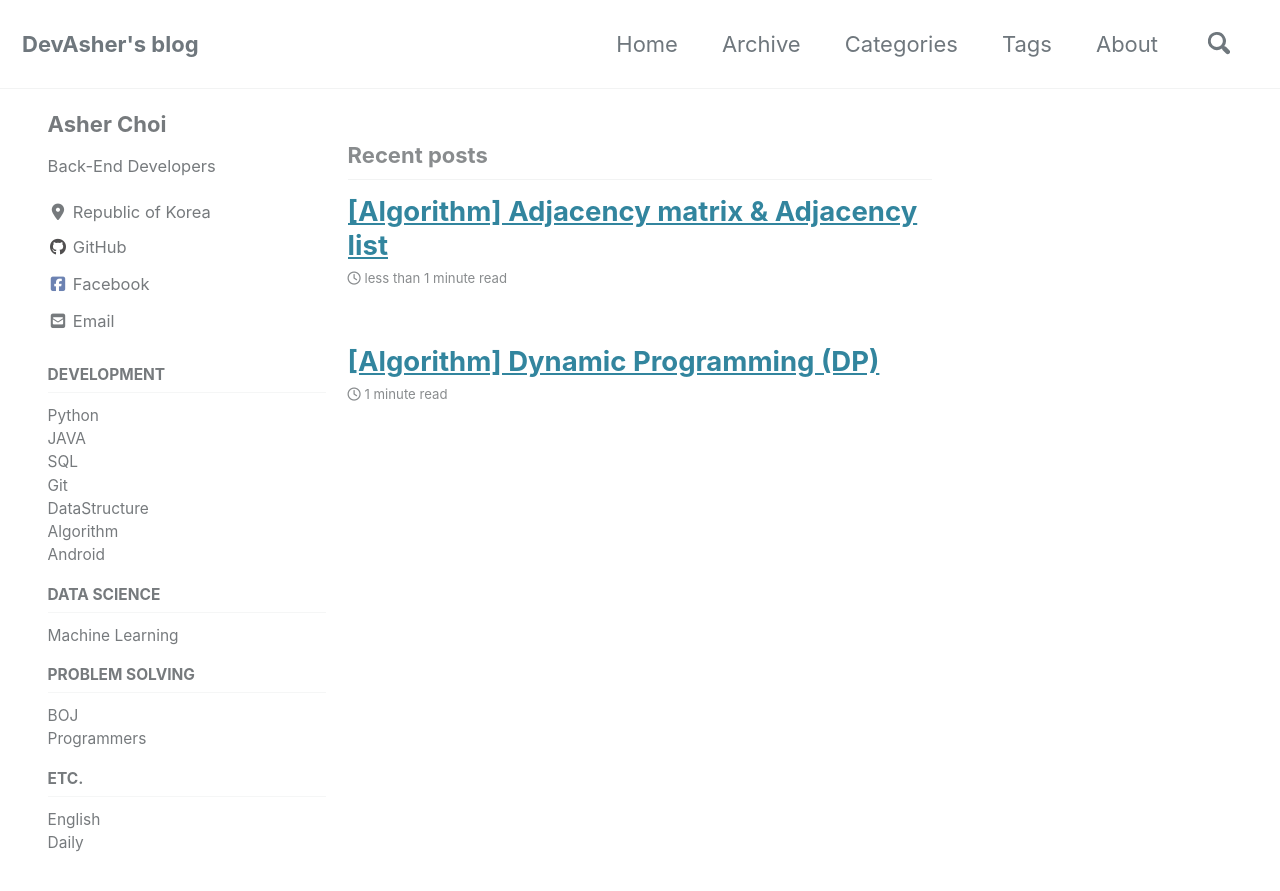
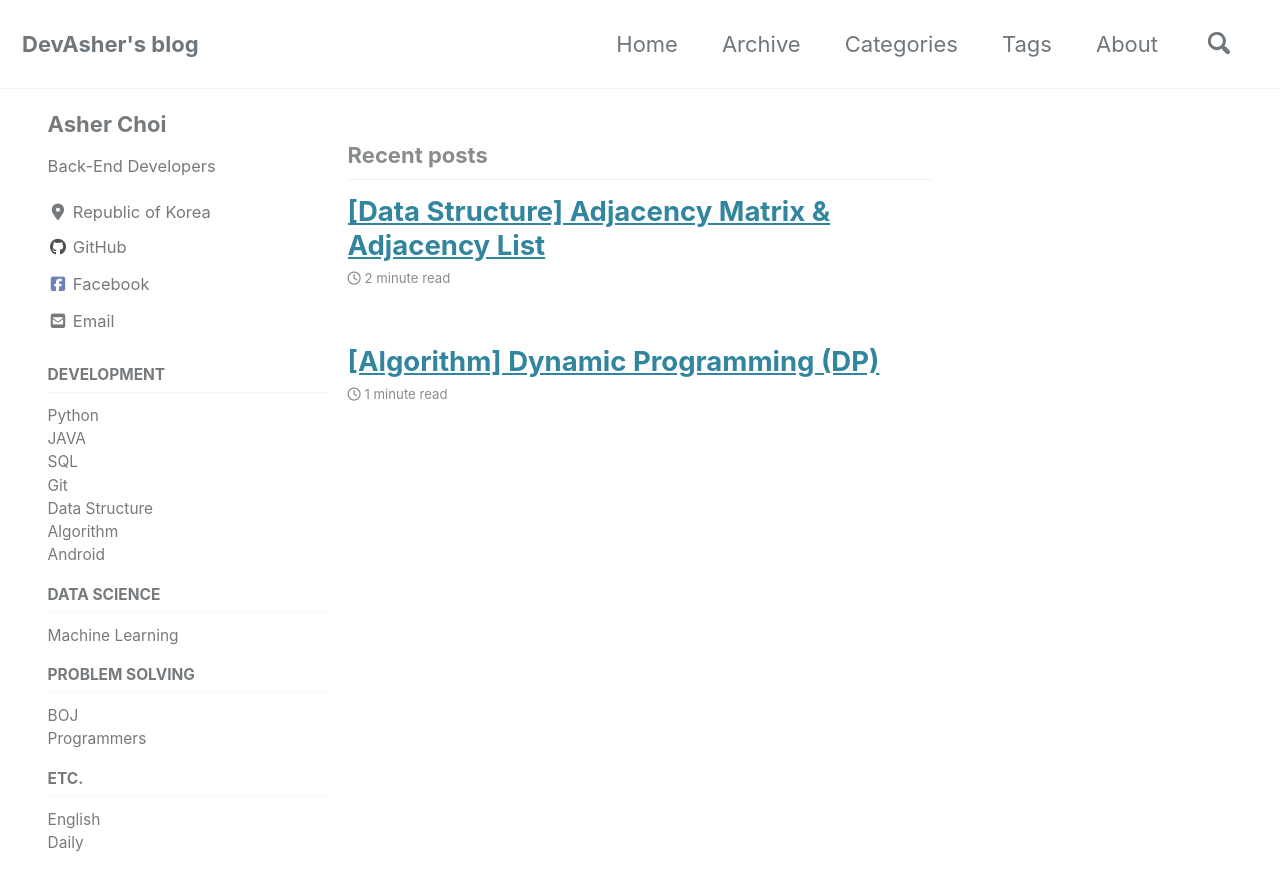
Before and after one commit to asherchoi/asherchoi.github.io, a Jekyll site: the page built from index.html, in a window 1280 px wide and 900 px high. Shown: the top 891 px of the window. Built offline with Jekyll 4.4.1, drawn with Linux system fonts in a browser that asks for light colours; cached includes are drawn as plain includes; nearby versions of some CDN libraries; the list of posts is cut into pages by our own code.

```diff
--- a/_data/navigation.yml
+++ b/_data/navigation.yml
@@ -22,7 +22,7 @@ extensions:
         url: /categories/sql/
       - title: "Git"
         url: /categories/git/
-      - title: "DataStructure"
+      - title: "Data Structure"
         url: /categories/datastructure/
       - title: "Algorithm"
         url: /categories/algorithm/
--- a/_sass/minimal-mistakes.scss
+++ b/_sass/minimal-mistakes.scss
@@ -79,3 +79,12 @@
         text-align: center;
     }
 }
+
+img.alignleft{float:left}
+
+img.alignright{float:right}
+
+img.aligncenter{
+  width: "250px";
+  display: block;
+  margin:0 auto}
```
Also changed, not shown: _pages/categories/categories-datastructure.md (added, +12 -0 lines), _posts/2019-08-22-alg-02-dfs+bfs.md (deleted, +0 -26 lines), _posts/2019-08-22-ds-01-am+al.md (added, +77 -0 lines), assets/img/alg-dfs-bfs-graph.png (renamed from _posts/Algorithm/Images/alg-dfs-bfs-graph.png).
